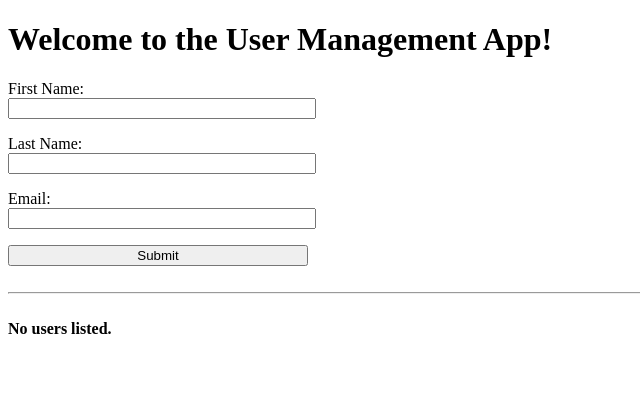
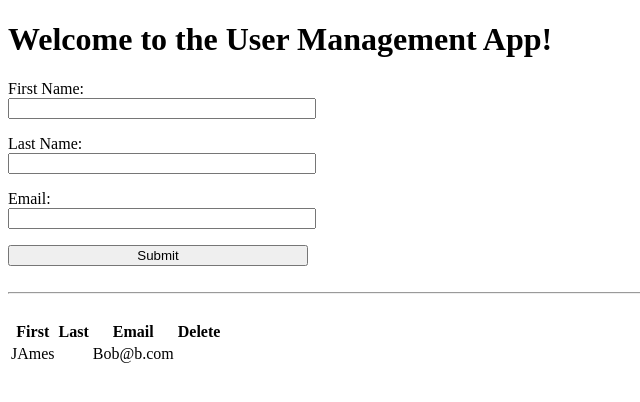
Before and after one commit to jwarren116/Code-Fellows-Challenges, a Django app: page /userapplication/ in a window 1280 px wide. Shown: the top 402 px of the page, without its empty margins (0-640 px from the left). Run offline with Django 3.2, Linux system fonts and the light colour scheme; data comes from the database, SQL or seed files in the repository; both versions use the stored data as it was after the commit; parts of the project's set-up code (start-up, migrations or seed data) failed here and were passed over.

Commit message:
Update base.html to include DB contents, fix views for same.

```diff
--- a/UserApp/templates/base.html
+++ b/UserApp/templates/base.html
@@ -26,14 +26,29 @@
         </form>
     </div>
     </br><hr></br>
-
-    {% if UserDetail %}
-        {% for user in UserDetail %}
-            <b>First Name</b>: {{ user.fname }} <b>Last Name</b>: {{ user.lname }} <b>Email</b>: {{ user.email }}</br></br>
-        {% endfor %}
+    {% if users %}
+    <table>
+        <thead>
+            <tr>
+                <th>First</th>
+                <th>Last</th>
+                <th>Email</th>
+                <th>Delete</th>
+            </tr>
+        </thead>
+        <tbody>
+            {% for user in users %}
+                <tr>
+                    <td>{{ user.fname }}</td>
+                    <td>{{ user.lname }}</td>
+                    <td>{{ user.email }}</td>
+                    <td></td>
+                </tr>
+            {% endfor %}
+        </tbody>
+    </table>
     {% else %}
-            <strong>No users listed.</strong>
+    <strong>No users to display!</strong>
     {% endif %}
-
 </body>
 </html>
--- a/UserApp/userapplication/views.py
+++ b/UserApp/userapplication/views.py
@@ -4,7 +4,6 @@ from django.http import HttpResponse, HttpResponseRedirect
 from userapplication.models import UserDetail
 
 class UserForm(ModelForm):
-
     class Meta:
         model = UserDetail
         fields = ['fname', 'lname', 'email']
@@ -15,9 +14,7 @@ def index(request):
         if userinfo.is_valid():
             userinfo.save()
             return HttpResponseRedirect('index')
-    else:
-        userinfo = UserForm()
 
     return render(request, 'base.html', {
-        'userinfo': userinfo,
-        })
+        'users': UserDetail.objects.order_by('lname'),
+    })
```
Also changed, not shown: UserApp/db.sqlite3.
